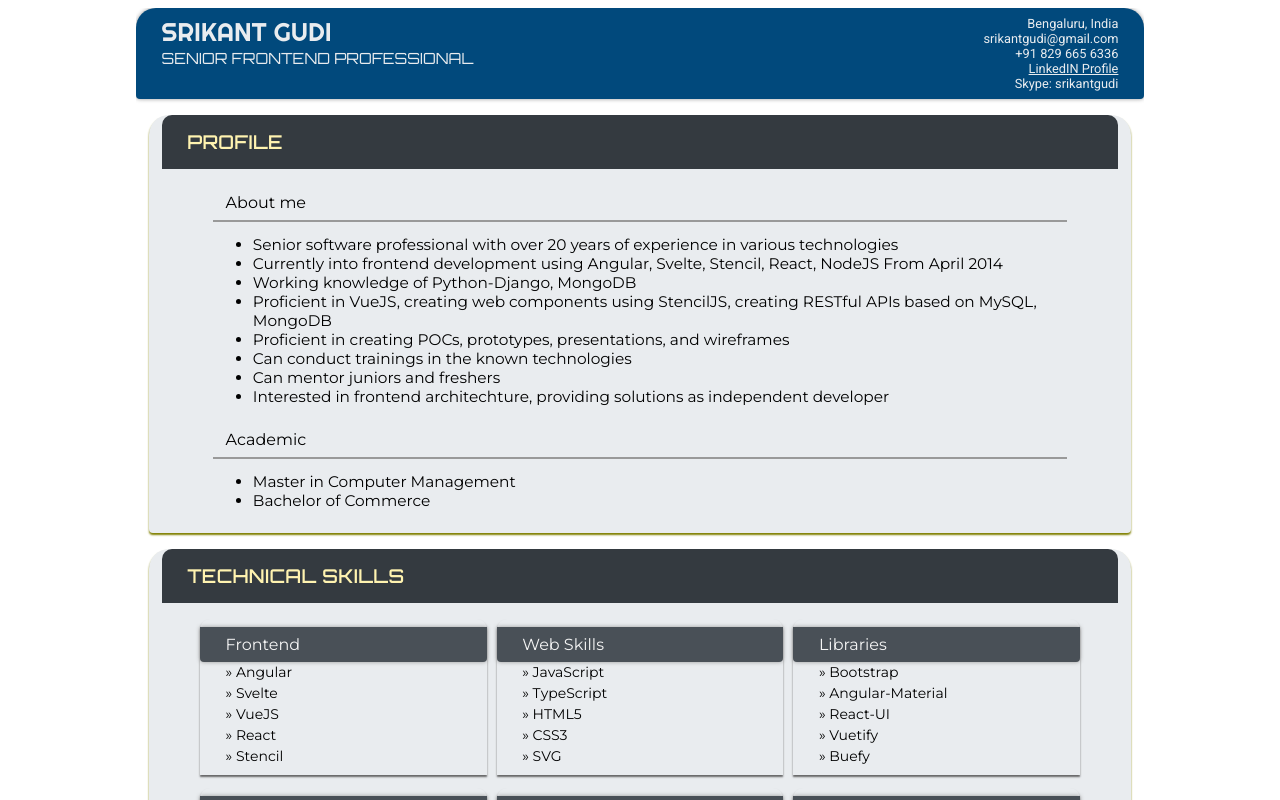
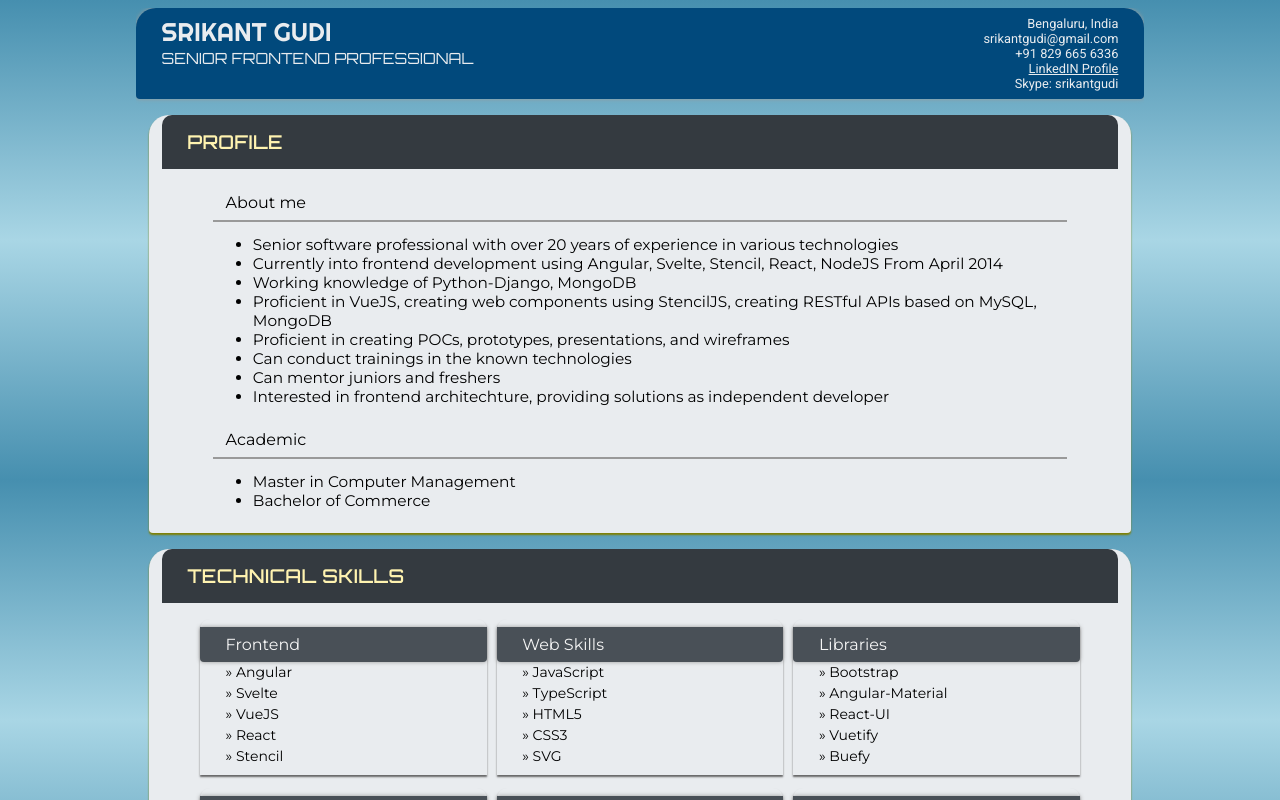
Before and after one commit to srikantgudi/srikantgudi.github.io, a Svelte app: page / in a window 1280 px wide. Shown: the top 800 px of the page. Built offline with nearby package versions, Linux system fonts and the light colour scheme; a web font is replaced by a local one.

Commit message:
Update global.css

```diff
--- a/public/global.css
+++ b/public/global.css
@@ -1,3 +1,7 @@
+html {
+    background: linear-gradient(#468faf,#a9d6e5,#468faf) repeat-y;
+    height: 60vh;
+}
 #app {
     box-sizing: border-box;
     margin: 0 10vw;
```
